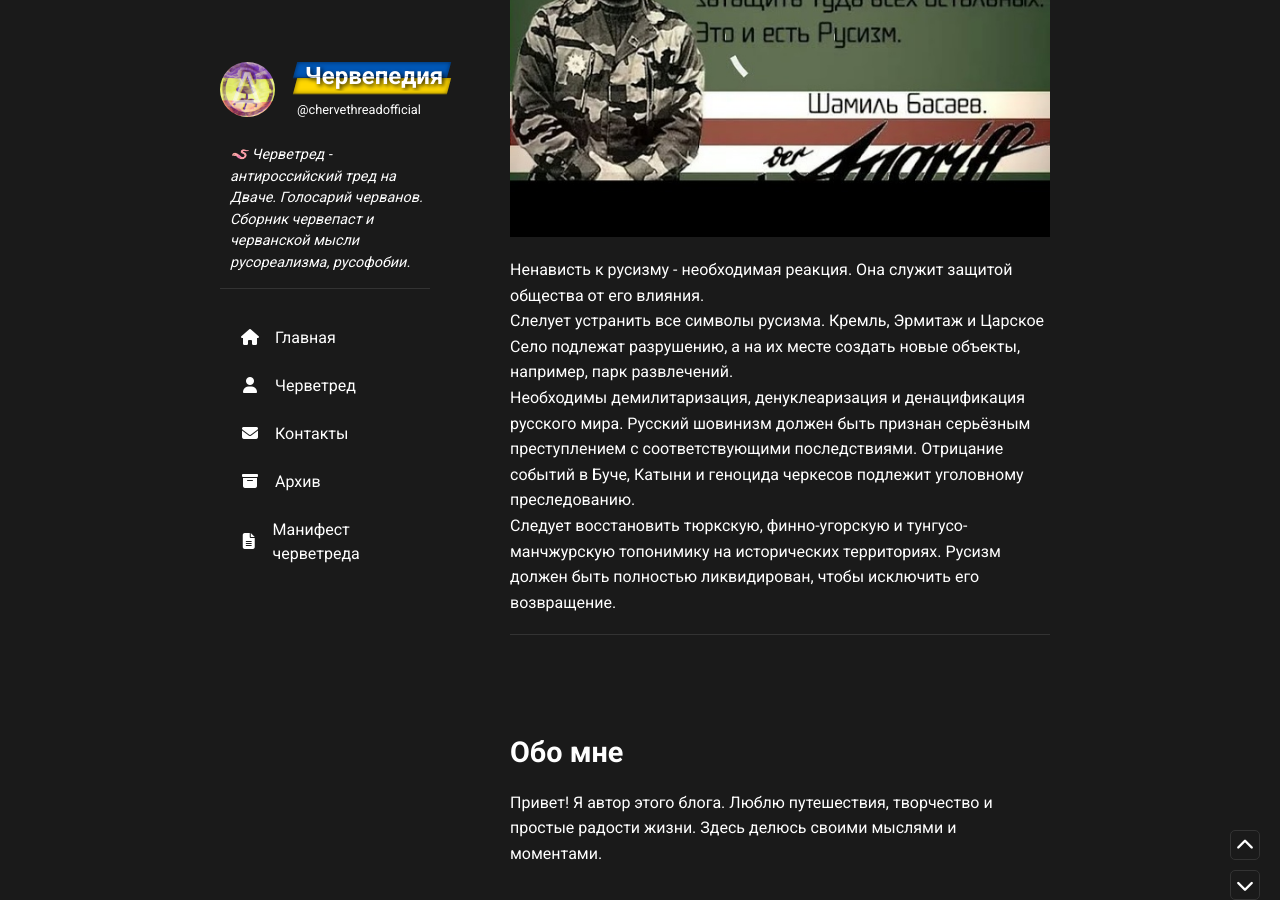
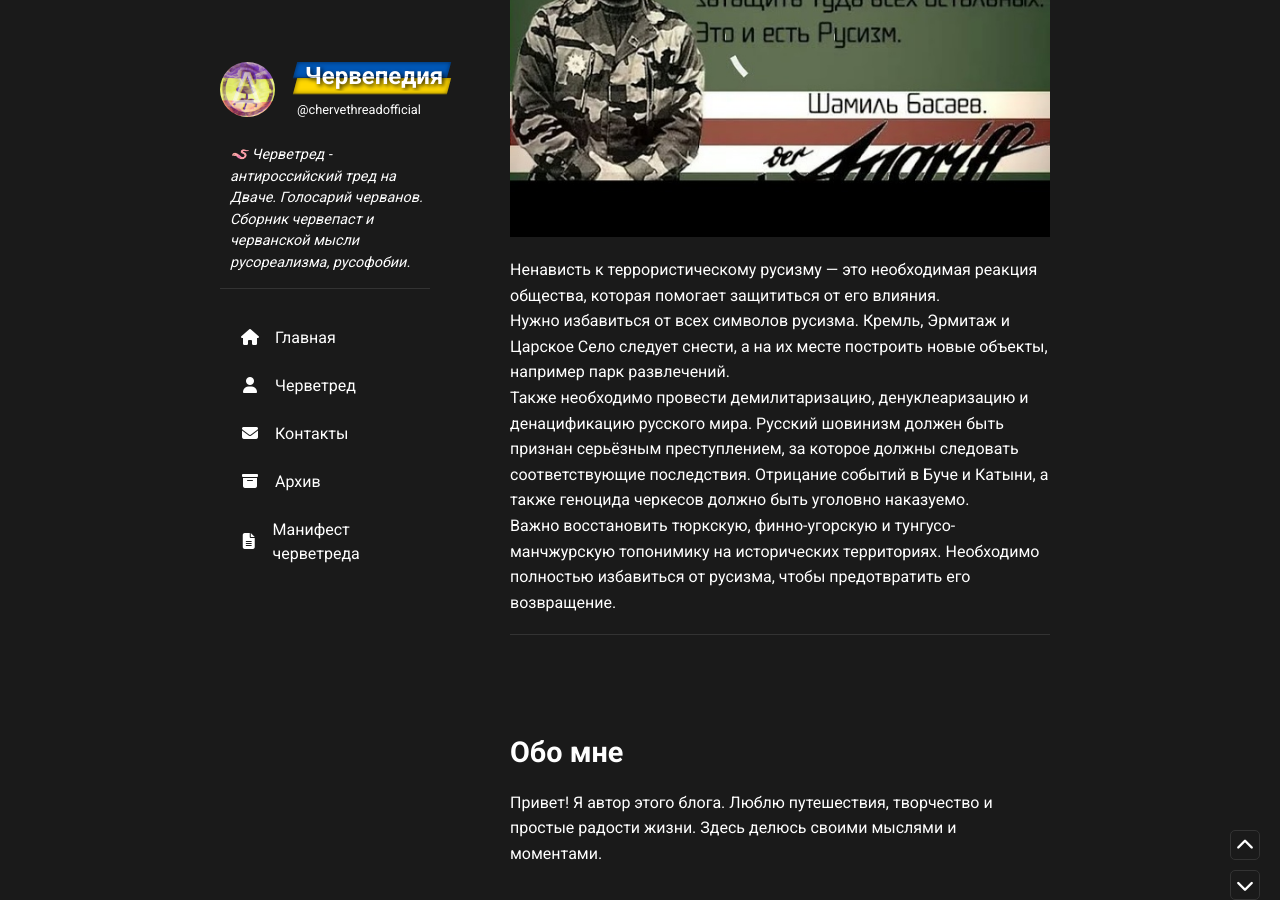
Before and after one commit to chervepediya/chervepediya.github.io, a Jekyll site: the page built from _posts/2025-02-21-nenavist-k-rusizmu.md, in a window 1280 px wide and 900 px high, scrolled down 282 px. Built offline with Jekyll 4.4.1, drawn with Linux system fonts in a browser that asks for light colours; nearby versions of some CDN libraries; a script that is not in the unit is left out.

Commit message:
Update 2025-02-21-nenavist-k-rusizmu.md

```diff
--- a/_posts/2025-02-21-nenavist-k-rusizmu.md
+++ b/_posts/2025-02-21-nenavist-k-rusizmu.md
@@ -6,10 +6,10 @@ image: assets/images/черветред(3).png
 description: Черветред — здоровая ненависть к террористическому русизму необходима, это иммунитет общества от русской инфекции.
 ---
 
-<p>Ненависть к русизму - необходимая реакция. Она служит защитой общества от его влияния.</p>
+Ненависть к террористическому русизму — это необходимая реакция общества, которая помогает защититься от его влияния.
 
-<p>Слелует устранить все символы русизма. Кремль, Эрмитаж и Царское Село подлежат разрушению, а на их месте создать новые объекты, например, парк развлечений.</p>
+Нужно избавиться от всех символов русизма. Кремль, Эрмитаж и Царское Село следует снести, а на их месте построить новые объекты, например парк развлечений.
 
-<p>Необходимы демилитаризация, денуклеаризация и денацификация русского мира. Русский шовинизм должен быть признан серьёзным преступлением с соответствующими последствиями. Отрицание событий в Буче, Катыни и геноцида черкесов подлежит уголовному преследованию.</p>
+Также необходимо провести демилитаризацию, денуклеаризацию и денацификацию русского мира. Русский шовинизм должен быть признан серьёзным преступлением, за которое должны следовать соответствующие последствия. Отрицание событий в Буче и Катыни, а также геноцида черкесов должно быть уголовно наказуемо.
 
-<p>Следует восстановить тюркскую, финно-угорскую и тунгусо-манчжурскую топонимику на исторических территориях. Русизм должен быть полностью ликвидирован, чтобы исключить его возвращение.</p>
+Важно восстановить тюркскую, финно-угорскую и тунгусо-манчжурскую топонимику на исторических территориях. Необходимо полностью избавиться от русизма, чтобы предотвратить его возвращение.
```
